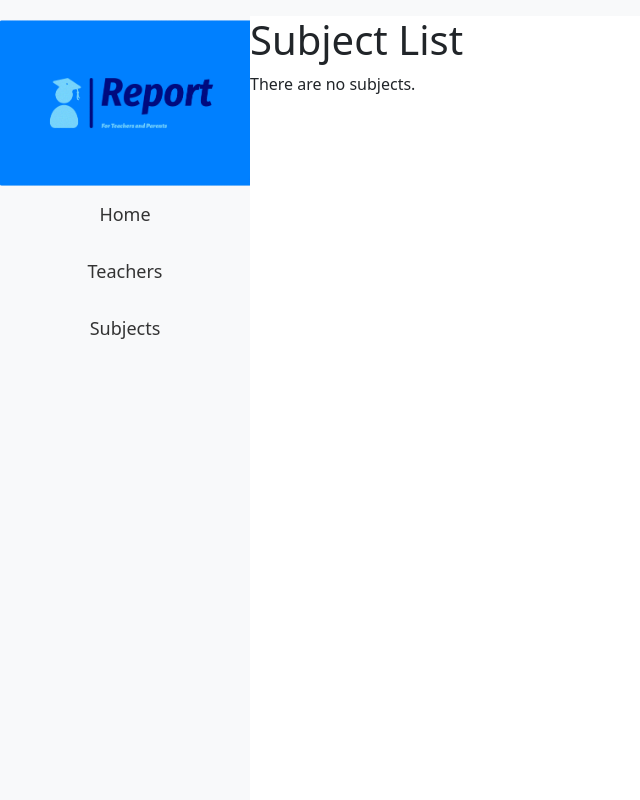
After one commit to Carl-Markowski/Report-Application, a Django app: template report_app/templates/report_app/subject_list.html in a window 1280 px wide. The commit adds this page. Shown: the whole page, without its empty margins (0-640 px from the left). Run offline with Django 3.2, Linux system fonts and the light colour scheme; the template is opened without the code that fills it, so the values that code supplies are empty; some libraries are stand-ins or nearby versions.

Commit message:
Completion of sprint01

```diff
--- a/report_app/admin.py
+++ b/report_app/admin.py
@@ -1,5 +1,6 @@
 from django.contrib import admin
-from .models import Teacher, Student
+from .models import Teacher, Student, Subject
 
+admin.site.register(Subject)
 admin.site.register(Teacher)
 admin.site.register(Student)
--- a/report_app/templates/report_app/base_template.html
+++ b/report_app/templates/report_app/base_template.html
@@ -1,8 +1,52 @@
 {% load static %}
 <!DOCTYPE html>
 <html lang="en">
+
+<style>
+  /* Custom CSS for the image */
+  .custom-image {
+    width: 200px;
+    height: auto;
+  }
+
+  /* Custom CSS for the side navigation bar */
+  .sidenav {
+    height: 100%;
+    width: 250px;
+    position: fixed;
+    top: 0;
+    left: 0;
+    background-color: #f8f9fa;
+    padding-top: 20px;
+  }
+
+  .sidenav img {
+    width: 100%;
+    margin: 0; /* Remove default margins */
+  }
+
+  .sidenav a {
+    padding: 15px 25px;
+    text-align: center;
+    text-decoration: none;
+    font-size: 18px;
+    color: #333;
+    display: block;
+  }
+
+  .sidenav a:hover {
+    background-color: #007bff;
+    color: #fff;
+  }
+
+  /* Custom CSS for the main content */
+  .content {
+    margin-left: 250px; /* Adjust margin-left to match sidenav width */
+  }
+</style>
+
 <head>
-    <title>UCCS CS Students</title>
+  <title>Report Application</title>
   <meta charset="utf-8" />
   <meta name="viewport" content="width=device-width, initial-scale=1" />
   {% load bootstrap5 %}
@@ -11,22 +55,35 @@
 </head>
 
 <body>
-    <nav class="navbar navbar-expand-lg navbar-light bg-light lead">
-      <img src="{% static 'images/uccs_logo.gif' %}" />
+  <!-- Side Navigation Bar -->
+  <div class="sidenav">
+    <img src="{% static 'images/report.gif' %}" alt="Image Description" class="img-fluid custom-image">
+    <a href="{% url 'index' %}">Home</a>
+    <a href="{% url 'teacher' %}">Teachers</a>
+    <a href="{% url 'subject' %}">Subjects</a>
+  </div>
+
+  <!-- Main Content -->
+  <div class="content">
+    <!-- Navbar -->
+    <nav class="navbar navbar-expand-lg bg-body-tertiary">
       <div class="container-fluid">
-        <button class="navbar-toggler" type="button" data-bs-toggle="collapse" data-bs-target="#navbarNavAltMarkup" aria-controls="navbarNavAltMarkup" aria-expanded="false" aria-label="Toggle navigation"><span class="navbar-toggler-icon"></span></button>
-        <div class="collapse navbar-collapse" id="navbarNavAltMarkup">
-          <div class="navbar-nav">
-            <a class="nav-link" href="{% url 'index' %}">Home</a>
-            <a class="nav-link" href="{% url 'students' %}">Students</a>
-          </div>
+        <button class="navbar-toggler" type="button" data-bs-toggle="collapse" data-bs-target="#navbarNav"
+          aria-controls="navbarNav" aria-expanded="false" aria-label="Toggle navigation"><span
+            class="navbar-toggler-icon"></span></button>
+        <div class="collapse navbar-collapse" id="navbarNav">
+          <ul class="navbar-nav">
+            <!-- Add navigation links here -->
+          </ul>
         </div>
       </div>
     </nav>
 
-    <!-- add block content from html template -->
+    <!-- add block content from the HTML template -->
     {% block content %}
 
     {% endblock %}
+  </div>
 </body>
+
 </html>
--- a/report_app/templates/report_app/index.html
+++ b/report_app/templates/report_app/index.html
@@ -3,8 +3,7 @@
 
 <!-- Replace block content in base_template.html -->
 {% block content %}
-  <h1>Welcome to the Report Web Application!!</h1>
+<h1>Welcome to Report!</h1>
 
-  <h2>More to come</h2>
-  <a href="#main-content" class="skip-link">Skip to content</a>
+</ul>
 {% endblock %}
--- /dev/null
+++ b/report_app/templates/report_app/subject_list.html
@@ -0,0 +1,16 @@
+{% extends 'report_app/base_template.html' %}
+
+{% block content %}
+  <h1>Subject List</h1>
+  {% if subject_list %}
+    <ul>
+      {% for subject in subject_list %}
+        <li>
+          <a href="{{ subject.get_absolute_url }}">{{ subject.name }}</a>
+        </li>
+      {% endfor %}
+    </ul>
+  {% else %}
+    <p>There are no subjects. </p>
+  {% endif %}
+{% endblock %}
--- a/report_project/settings.py
+++ b/report_project/settings.py
@@ -39,6 +39,7 @@ INSTALLED_APPS = [
     'django.contrib.messages',
     'django.contrib.staticfiles',
     'report_app',
+    'bootstrap5',
 ]
 
 MIDDLEWARE = [
```
Also changed, not shown: report_app/forms.py (added, +9 -0 lines), report_app/models.py (+22 -24 lines), report_app/templates/report_app/student_delete.html (added, +9 -0 lines), report_app/templates/report_app/student_detail.html (added, +13 -0 lines), report_app/templates/report_app/student_form.html (added, +13 -0 lines), report_app/templates/report_app/student_update.html (added, +15 -0 lines), report_app/templates/report_app/subject_detail.html (added, +43 -0 lines), report_app/templates/report_app/teacher_detail.html (added, +19 -0 lines), report_app/templates/report_app/teacher_list.html (added, +16 -0 lines), report_app/urls.py (+9 -2 lines), report_app/views.py (+93 -2 lines), report_app/migrations/0002_subject_remove_student_teacher_alter_student_subject_and_more.py (added), report_app/migrations/0003_student_behavior_grade.py (added), report_app/migrations/0004_student_teacher_report.py (added), 1 more files. Lines whose indentation alone changed are shown as unchanged.
